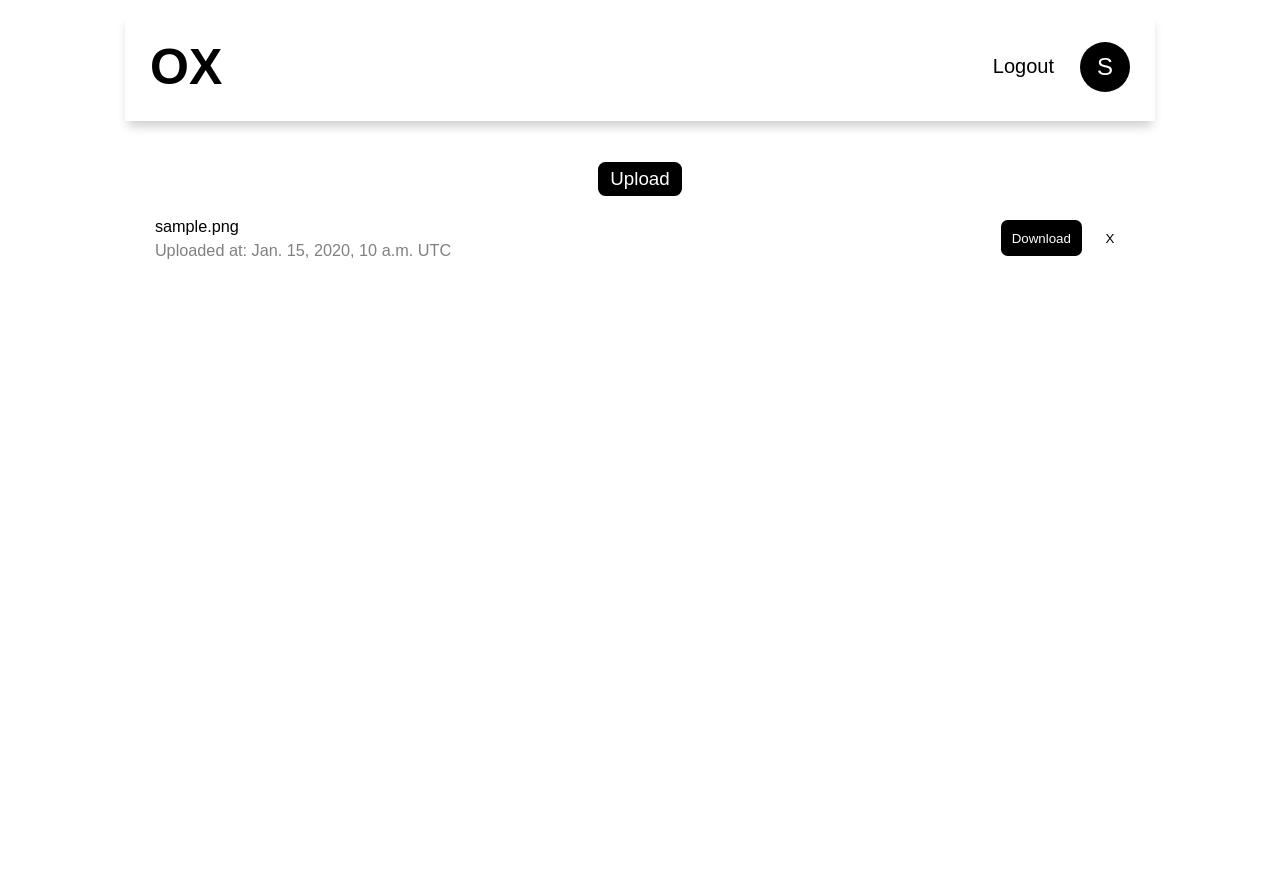
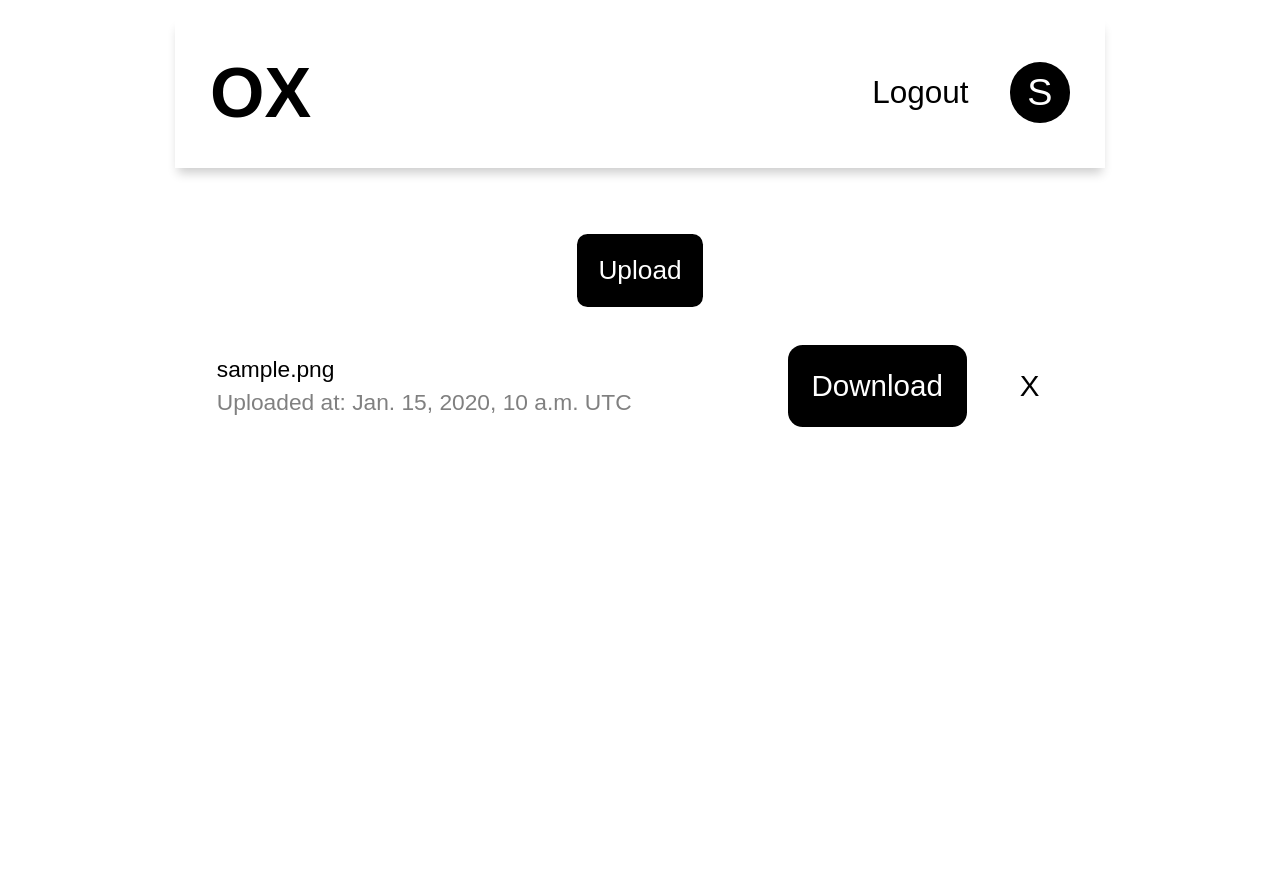
Before and after one commit to HakanVardarr/OX-file, a Django app: page / in a window 1280 px wide. Before the commit the page ends 259 px from the top, so only its background shows below. Run offline with Django 5.2, Linux system fonts and the light colour scheme; a user stored in the database is signed in; tables that the repository leaves empty hold one stand-in row (values such as "Sample post").

Commit message:
Minor changes

```diff
--- a/file/models.py
+++ b/file/models.py
@@ -1,7 +1,6 @@
+from authentication.models import User
 from django.db import models
 from django.utils import timezone
-
-from authentication.models import User
 from file.managers import FileManager
 
 
--- a/file/views.py
+++ b/file/views.py
@@ -4,10 +4,9 @@
 from django.conf import settings
 from django.http import FileResponse, Http404, HttpResponse, HttpResponseNotFound
 from django.shortcuts import redirect
-from regex import P
-
 from file.forms import UploadFileForm
 from file.models import File
+from regex import P
 
 
 def upload(request):
@@ -26,7 +25,6 @@
 def download(request):
     if request.method == "POST":
         filename = loads(request.body)["filename"]
-        print(filename)
         try:
             file_object = File.objects.get(user=request.user, filename=filename)
         except File.DoesNotExist:
@@ -34,7 +32,7 @@
 
         file_path = file_object.file.path
         try:
-            return FileResponse(open(file_path, "rb"), as_attachment=True)
+            return FileResponse(open(file_path, "rb"))
 
         except FileNotFoundError:
             return HttpResponseNotFound("<h1>File not found</h1>")
--- a/main/static/homepage.css
+++ b/main/static/homepage.css
@@ -6,7 +6,7 @@
 
 body {
   font-family: Arial, Helvetica, sans-serif;
-  font-size: 25px;
+  font-size: 35px;
 }
 
 .header {
@@ -22,7 +22,7 @@
 .logout-items {
   display: flex;
   list-style: none;
-  font-size: 0.8em;
+  font-size: 0.9em;
   align-items: center;
 }
 
@@ -39,7 +39,6 @@
 .logout-profile {
   background-color: black;
   color: #fff;
-  padding: 0.3em;
   border-radius: 50%;
   width: 50px;
   height: 50px;
@@ -47,6 +46,7 @@
   align-items: center;
   justify-content: center;
   font-size: 1.2em;
+  padding: 0.8em;
 }
 
 .logout-button:hover {
@@ -90,6 +90,11 @@
   display: flex;
   justify-content: space-between;
   margin-top: 1em;
+  transition: all 300ms ease;
+}
+
+.file-form:hover {
+  transform: scale(1.1);
 }
 
 .file {
@@ -97,7 +102,7 @@
   background-color: black;
   border-radius: 0.4em;
   display: inline-block;
-  padding: 6px 12px;
+  padding: 0.8em;
   cursor: pointer;
   font-size: 1.5em;
   display: flex;
@@ -138,13 +143,9 @@
   justify-content: center;
   align-items: center;
   list-style: none;
-  padding: 0.3em;
   margin-bottom: 1em;
   transition: all 300ms ease;
-}
-
-.file-list-element-upload:hover {
-  transform: scale(1.1);
+  padding: 0.8em;
 }
 
 .buttons {
@@ -152,6 +153,7 @@
 }
 
 .button {
+  font-size: 1.3em;
   border: none;
   border-radius: 0.5em;
   padding: 0.8em;
--- a/main/templates/homepage.html
+++ b/main/templates/homepage.html
@@ -33,7 +33,6 @@
           </form>
         </div>
       {% else %}
-
         <ul class="file-list">
           <li class="file-list-element-upload">
             <form method="post" enctype="multipart/form-data" class="file-form" action="/file/upload" id="file-form">
@@ -42,7 +41,6 @@
                 <input type="file" name="file" id="file">
             </form>
           </li>
-
           {% for file in files %}
             <li class="file-list-element">
               <div "file-part">
@@ -86,31 +84,26 @@
             method: 'POST',
             headers: {
                 'Content-Type': 'application/json',
-                'X-CSRFToken': '{{ csrf_token }}' // Add CSRF token if not already included
+                'X-CSRFToken': '{{ csrf_token }}'
             },
             body: JSON.stringify({ filename: file_name })
           })
           .then(response => {
               if (response.ok) {
-
                 return response.blob()
               } else {
-
-                  console.error('Failed to initiate file download');
+                throw Error('Failed to initiate file download');
               }
           })
           .then(blob => {
             const url = URL.createObjectURL(blob);
-
 
             const link = document.createElement('a');
             link.href = url;
             link.download = file_name;
             document.body.appendChild(link);
 
-
             link.click();
-
 
             URL.revokeObjectURL(url);
             document.body.removeChild(link);
@@ -118,8 +111,6 @@
           .catch(error => {
               console.error('Error:', error);
           });
-
-
         })
       }
   </script>
```
